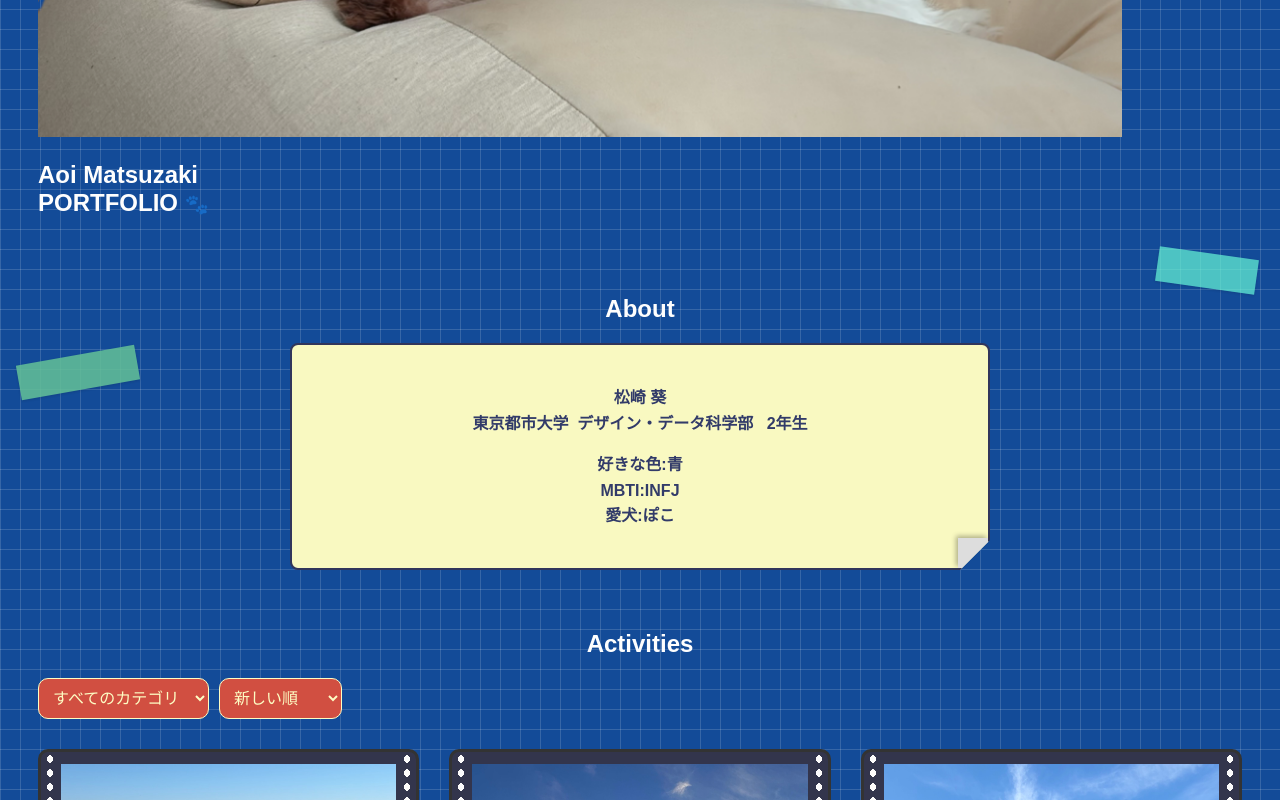
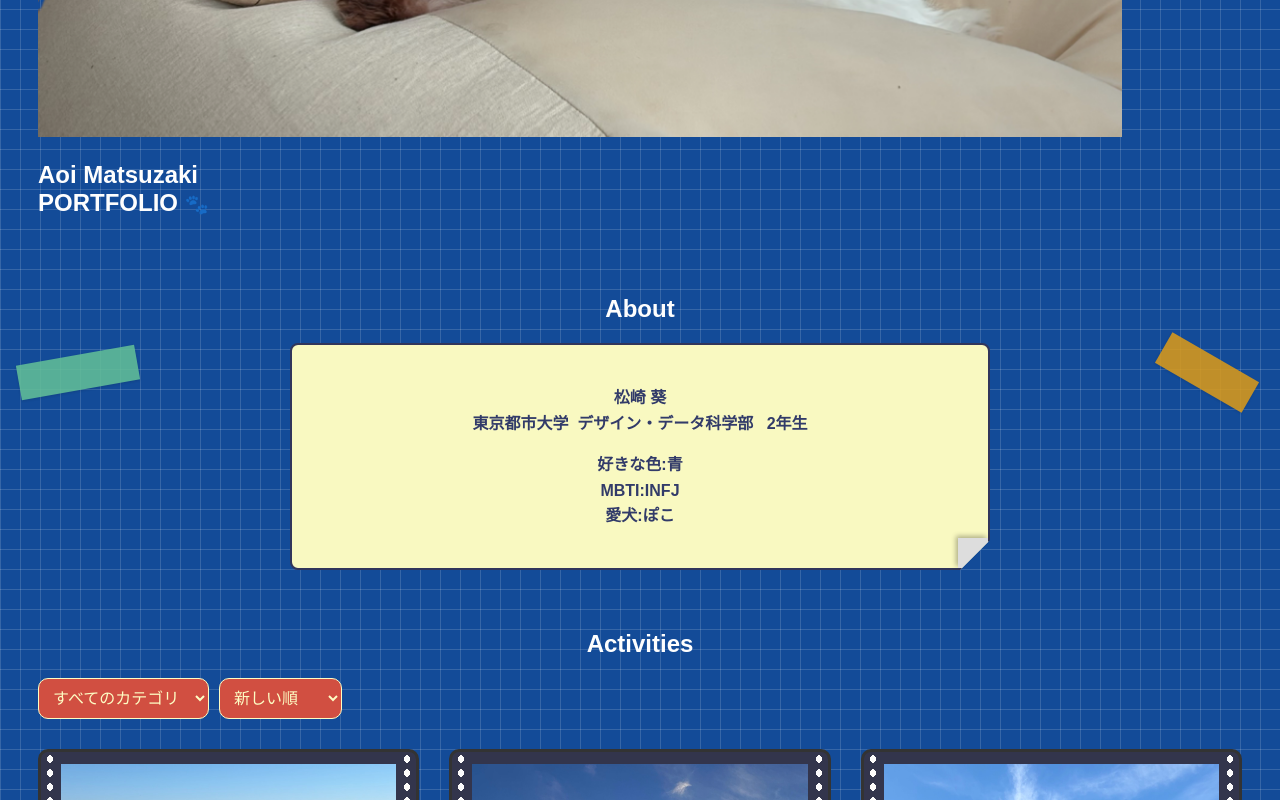
Before and after one commit to g2546089-cloud/portfolio-site, a plain HTML site: page index.html in a window 1280 px wide. Shown: the part 571-1371 px from the top of the page. Drawn offline with Linux system fonts and the light colour scheme; no server answers.

Commit message:
Add files via upload

```diff
--- a/style.css
+++ b/style.css
@@ -287,15 +287,15 @@ body.weather-rainy #weather-icon {
 #about::after {
     content: "";
     position: absolute;
-    top: -12px;  /* 上からの位置（少しはみ出させる） */
+    top: 90px;  /* 上からの位置（少しはみ出させる） */
     right: 15px; /* 右端からの位置 */
     width: 100px; /* テープの長さ */
     height: 35px; /* テープの太さ */
 
-    background-color: hsla(166, 91%, 69%, 0.817); /* テープの色 */
+    background-color: hsl(40, 82%, 48%); /* テープの色 */
     opacity: 0.85; /* 透け感 */
 
-    transform: rotate(8deg); /* 左上とは逆向きに斜めにする */
+    transform: rotate(30deg); /* 左上とは逆向きに斜めにする */
     box-shadow: 0 1px 3px rgba(0, 0, 0, 0.15);
     pointer-events: none;
     z-index: 5;
```
